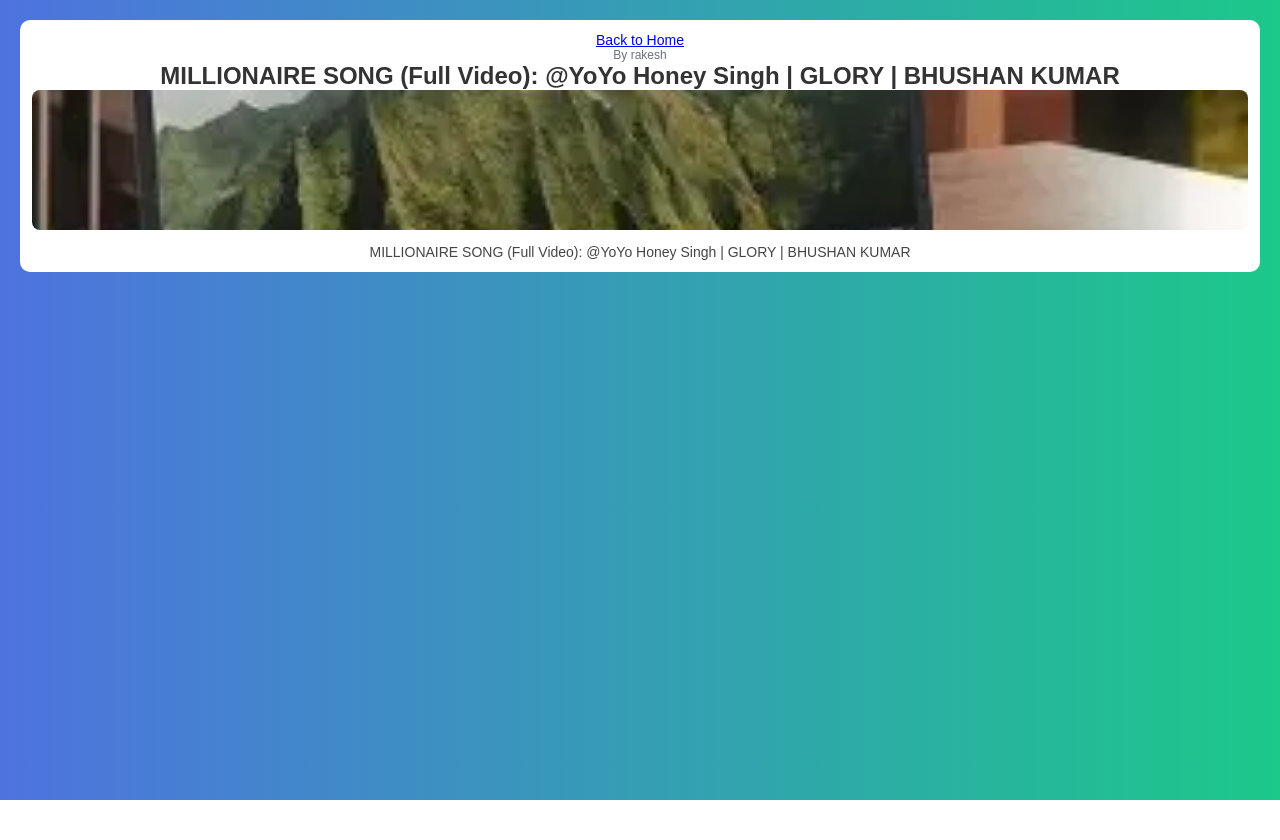
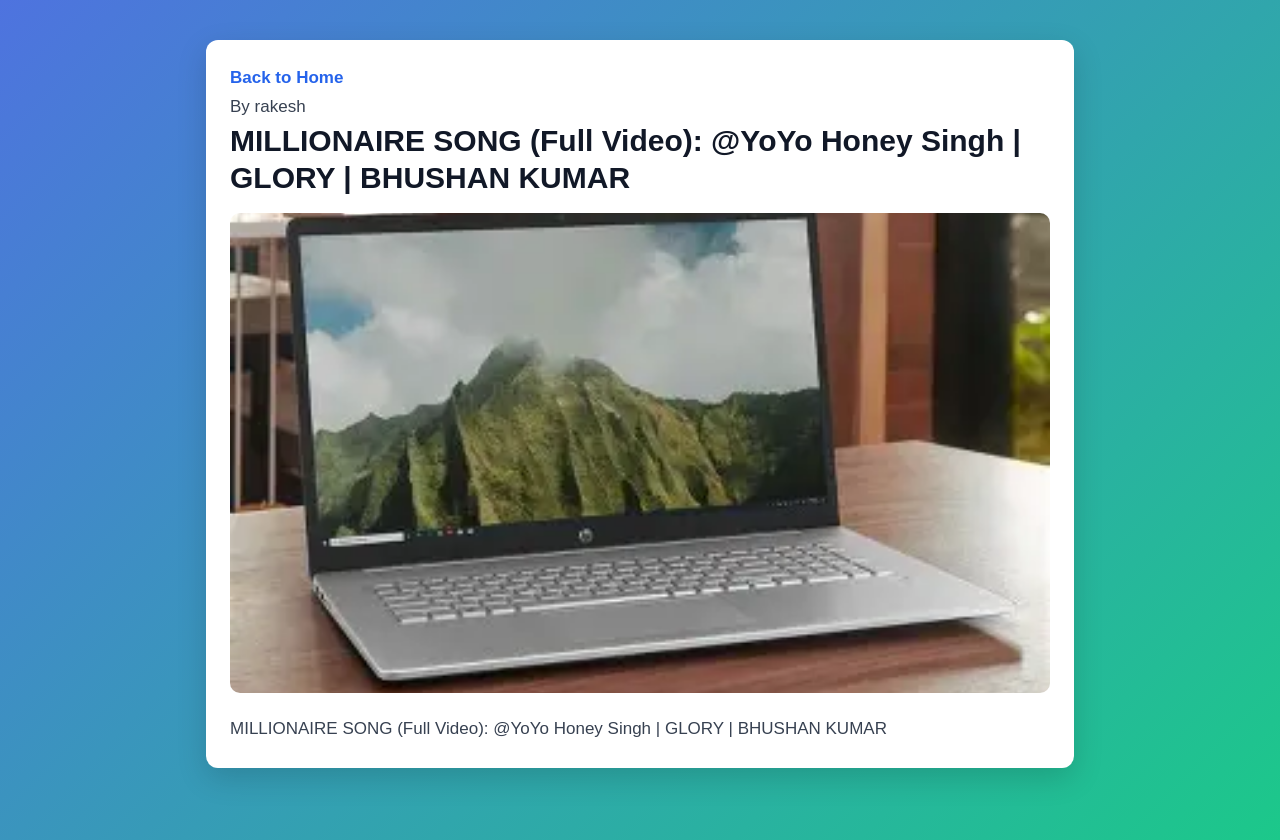
Before and after one commit to srujan2023/Project, a Django app: page /app2/articles/42/ in a window 1280 px wide. Before the commit the page ends 800 px from the top, so only its background shows below. Run offline with Django 5.2, Linux system fonts and the light colour scheme; data comes from the database, SQL or seed files in the repository; both versions use the stored data as it was after the commit.

Commit message:
CSS Updated

```diff
--- /dev/null
+++ b/mainproject/static/article_detail.css
@@ -0,0 +1,77 @@
+* {
+    box-sizing: border-box;
+}
+
+body {
+    margin: 0;
+    font-family: Arial, Helvetica, sans-serif;
+    background: linear-gradient(135deg, #4e73df, #1cc88a);
+    min-height: 100vh;
+}
+
+.content {
+    max-width: 900px;
+    margin: 40px auto;
+    padding: 0 16px;
+}
+
+.home-article-card.article-detail {
+    background: #ffffff;
+    border-radius: 12px;
+    padding: 24px;
+    box-shadow: 0 10px 30px rgba(0, 0, 0, 0.15);
+    color: #1f2937;
+}
+
+.home-article-card.article-detail a {
+    color: #2563eb;
+    text-decoration: none;
+    font-weight: 600;
+}
+
+.home-article-card.article-detail a:hover {
+    text-decoration: underline;
+}
+
+.meta {
+    margin: 12px 0 6px;
+    font-size: 14px;
+    color: #6b7280;
+}
+
+.home-article-card.article-detail h1 {
+    margin: 0 0 16px;
+    font-size: 30px;
+    line-height: 1.25;
+    color: #111827;
+}
+
+.article-detail-image {
+    width: 100%;
+    max-height: 480px;
+    object-fit: cover;
+    border-radius: 10px;
+    margin-bottom: 18px;
+}
+
+.home-article-card.article-detail p {
+    font-size: 17px;
+    line-height: 1.7;
+    color: #374151;
+    margin: 0;
+    white-space: pre-line;
+}
+
+@media (max-width: 640px) {
+    .content {
+        margin: 20px auto;
+    }
+
+    .home-article-card.article-detail {
+        padding: 16px;
+    }
+
+    .home-article-card.article-detail h1 {
+        font-size: 24px;
+    }
+}
--- a/mainproject/static/style.css
+++ b/mainproject/static/style.css
@@ -141,6 +141,15 @@ header h1 {
     color: #6b7280;
 }
 
+.article-detail-image {
+    width: 100%;
+    max-width: 720px;
+    height: auto;
+    display: block;
+    margin: 12px auto;
+    border-radius: 10px;
+}
+
 .no-articles {
     color: #fff;
 }
--- a/mainproject/templates/article_detail.html
+++ b/mainproject/templates/article_detail.html
@@ -5,7 +5,7 @@
     <meta charset="UTF-8">
     <meta name="viewport" content="width=device-width, initial-scale=1.0">
     <title>{{ article.title }} - ALLIN1</title>
-    <link rel="stylesheet" href="{% static 'style.css' %}">
+    <link rel="stylesheet" href="{% static 'article_detail.css' %}">
 </head>
 <body>
     <main class="content">
@@ -14,7 +14,7 @@
             <p class="meta">By {{ article.author }}</p>
             <h1>{{ article.title }}</h1>
             {% if article.image %}
-            <img src="{{ article.image.url }}" alt="{{ article.title }}">
+            <img class="article-detail-image" src="{{ article.image.url }}" alt="{{ article.title }}">
             {% endif %}
             <p>{{ article.body }}</p>
         </article>
```
Also changed, not shown: mainproject/db.sqlite3, mainproject/static/articles_details.css (added).
